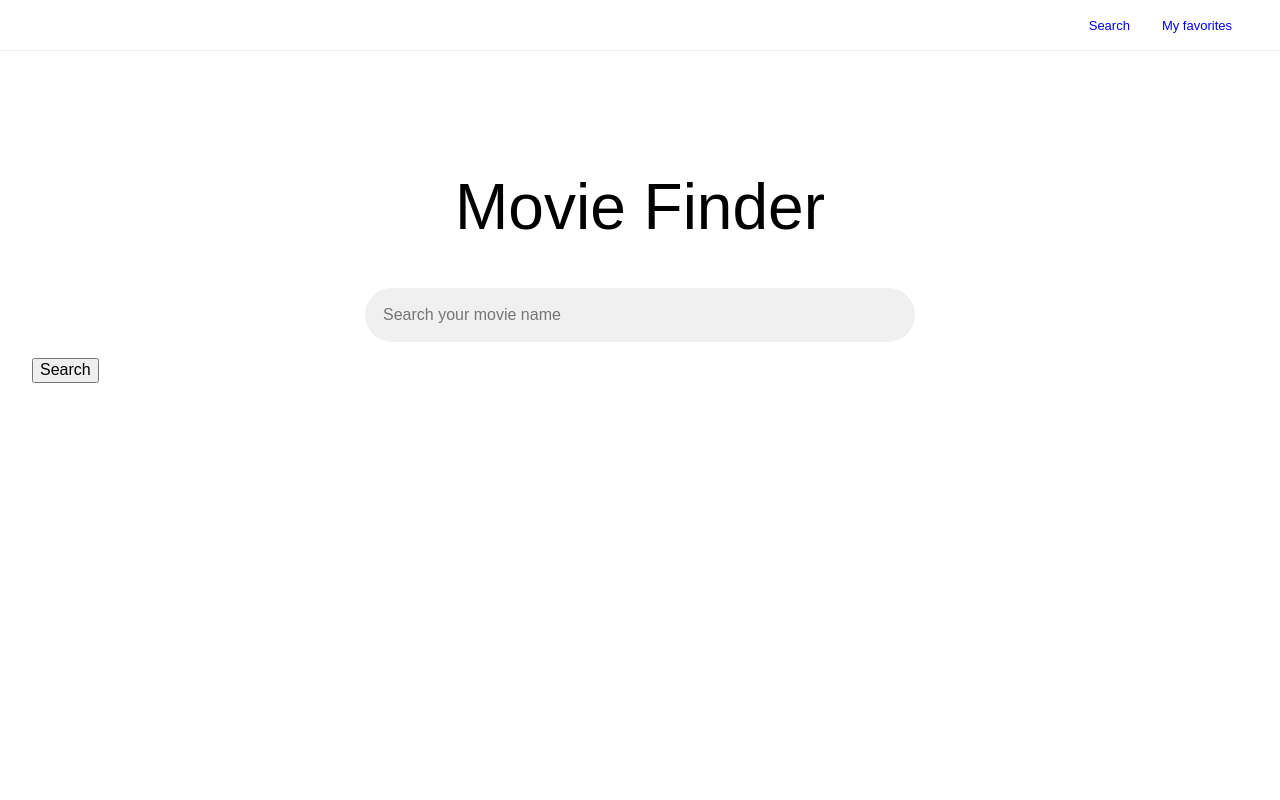
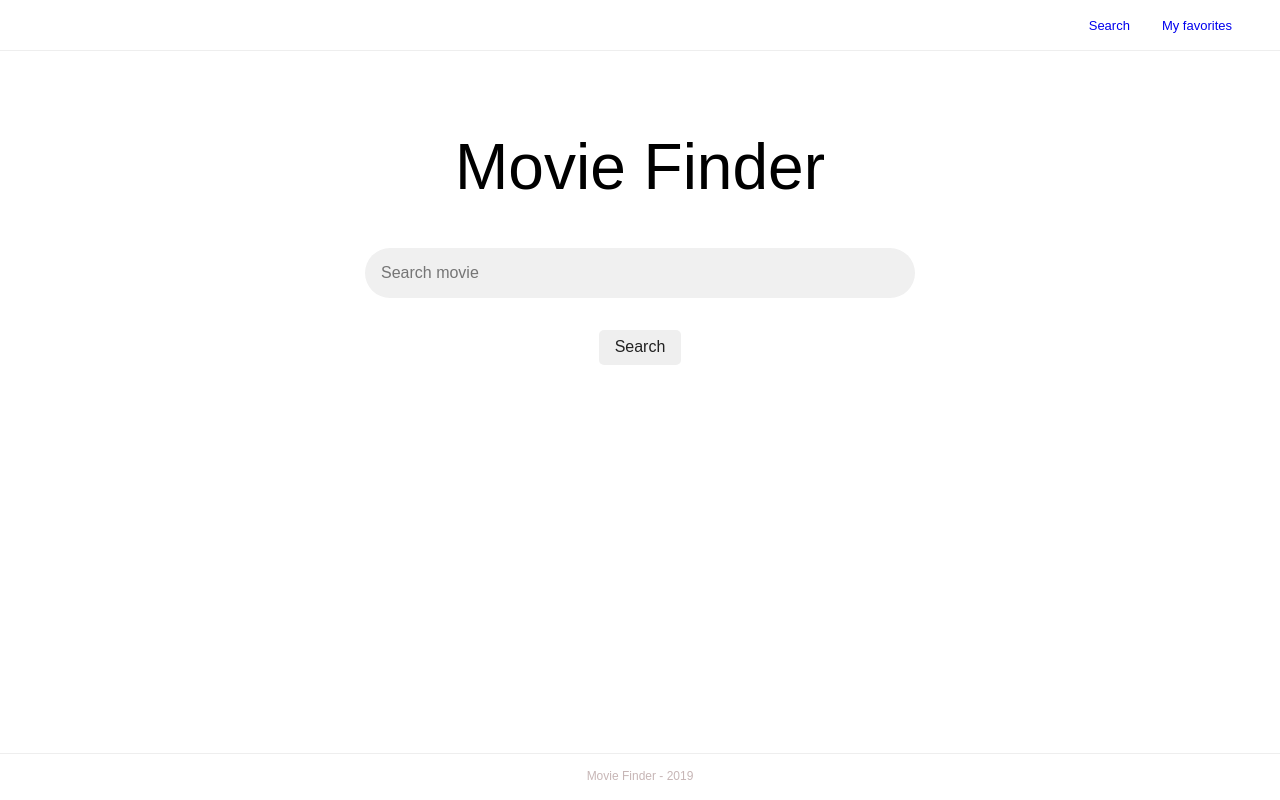
Before and after one commit to guibfo/movie-finder, a React (Create React App) app: page / in a window 1280 px wide. Built offline with nearby package versions, Linux system fonts and the light colour scheme.

Commit message:
Add router and form submit

```diff
--- /dev/null
+++ b/src/components/Footer/Footer.js
@@ -0,0 +1,14 @@
+import React from 'react'
+import { FooterWrapper, Copyright } from './styled'
+
+const Footer = () => {
+  return (
+    <FooterWrapper>
+      <Copyright>
+        Movie Finder - {new Date().getFullYear()}
+      </Copyright>
+    </FooterWrapper>
+  )
+}
+
+export default Footer
--- /dev/null
+++ b/src/components/Footer/index.js
@@ -0,0 +1 @@
+export { default } from './Footer'
--- /dev/null
+++ b/src/components/Footer/styled.js
@@ -0,0 +1,13 @@
+import styled from 'styled-components'
+
+export const FooterWrapper = styled.footer`
+  border-top: 1px solid #eee;
+  margin-top: 32px;
+  padding: 16px 32px;
+`
+
+export const Copyright = styled.div`
+  color: #c7b6b6;
+  font-size: 12px;
+  text-align: center;
+`
--- a/src/components/MasterPage/MasterPage.js
+++ b/src/components/MasterPage/MasterPage.js
@@ -1,5 +1,5 @@
 import React from 'react'
-import { UserMenu } from '../../components'
+import { UserMenu, Footer } from '../../components'
 import Routes from '../../routes'
 import { Wrapper } from './styled'
 
@@ -10,6 +10,7 @@ const MasterPage = () => {
       <Wrapper>
         <Routes />
       </Wrapper>
+      <Footer />
     </>
   )
 }
--- a/src/components/MasterPage/styled.js
+++ b/src/components/MasterPage/styled.js
@@ -1,5 +1,6 @@
 import styled from 'styled-components'
 
 export const Wrapper = styled.main`
+  flex: 1;
   padding: 0 32px;
 `
--- a/src/components/SearchBar/SearchBar.js
+++ b/src/components/SearchBar/SearchBar.js
@@ -1,22 +1,58 @@
-import React from 'react'
+import React, { useState } from 'react'
+import PropTypes from 'prop-types'
+import { withRouter } from 'react-router-dom'
 import {
   InputWrapper,
-  Input
+  Input,
+  Submit
 } from './styled'
 
-const SearchBar = () => {
+const SearchBar = props => {
+  // Search Input state
+  const [query, setQuery] = useState('')
+
+  const handleInputChange = e => {
+    setQuery(e.target.value)
+  }
+
+  const handleKeyDown = e => {
+    // If user presses enter submit the form
+    if (e.key === 'Enter') {
+      handleSubmit(e)
+    }
+  }
+
+  const handleSubmit = e => {
+    e.preventDefault()
+    if (query !== '') {
+      props.history.push(`/search?title=${query}`)
+    }
+  }
+
   return (
-    <form>
+    <form onSubmit={handleSubmit}>
       <InputWrapper>
         <Input
           type="text"
-          name="user"
-          placeholder="Search your movie name"
+          name="title"
+          placeholder="Search movie"
+          onKeyDown={handleKeyDown}
+          onChange={handleInputChange}
         />
       </InputWrapper>
-      <input type="submit" value="Search" />
+      <InputWrapper>
+        <Submit
+          type="submit"
+          value="Search"
+          onClick={handleSubmit}
+        />
+      </InputWrapper>
     </form>
   )
 }
 
-export default SearchBar
+SearchBar.propTypes = {
+  history: PropTypes.object
+}
+
+export default withRouter(SearchBar)
--- a/src/components/SearchBar/styled.js
+++ b/src/components/SearchBar/styled.js
@@ -7,7 +7,7 @@ export const InputWrapper = styled.div`
 
 export const Input = styled.input`
   background-color: #f0f0f0;
-  border: 2px solid #f0f0f0;
+  border: none;
   border-radius: 45px;
   margin-bottom: 16px;
   padding: 16px;
@@ -16,6 +16,20 @@ export const Input = styled.input`
 
   &:hover,
   &:focus {
-    border-color: #cbcbcb;
+    box-shadow: 0 1px 6px 0 rgba(32, 33, 36, 0.28);
   }
 `
+
+export const Submit = styled.input`
+  border: none;
+  border-radius: 5px;
+  color: #222222;
+  cursor: pointer;
+  margin-top: 16px;
+  padding: 8px 16px;
+  transition: all 0.2s ease-in-out;
+
+  &:hover {
+    box-shadow: 0 1px 6px 0 rgba(32, 33, 36, 0.28);
+  }
+`
--- a/src/components/index.js
+++ b/src/components/index.js
@@ -2,3 +2,4 @@ export { default as MasterPage } from './MasterPage'
 export { default as UserMenu } from './UserMenu'
 export { default as SearchBar } from './SearchBar'
 export { default as MovieCard } from './MovieCard'
+export { default as Footer } from './Footer'
--- a/src/index.css
+++ b/src/index.css
@@ -4,8 +4,10 @@
   box-sizing: border-box;
 }
 
-html {
+html,
+body {
   font-family: Arial, Helvetica, sans-serif;
+  height: 100%;
 }
 
 body,
@@ -18,6 +20,8 @@ li {
   list-style: none;
 }
 
-.wrapper {
-  padding: 0 32px;
+#root {
+  display: flex;
+  flex-direction: column;
+  min-height: 100vh;
 }
--- a/src/pages/Home/styled.js
+++ b/src/pages/Home/styled.js
@@ -1,11 +1,19 @@
 import styled from 'styled-components'
 
 export const Section = styled.section`
-  margin-top: 120px;
+  margin-top: 80px;
+
+  @media (max-height: 516px) {
+    margin-top: 20px;
+  }
 `
 
 export const MainTitle = styled.h1`
   font-size: 64px;
   font-weight: normal;
   text-align: center;
+
+  @media (max-height: 420px) {
+    margin: 2rem 0;
+  }
 `
```
